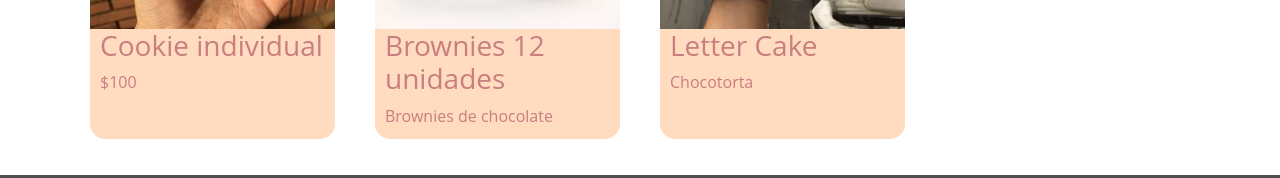
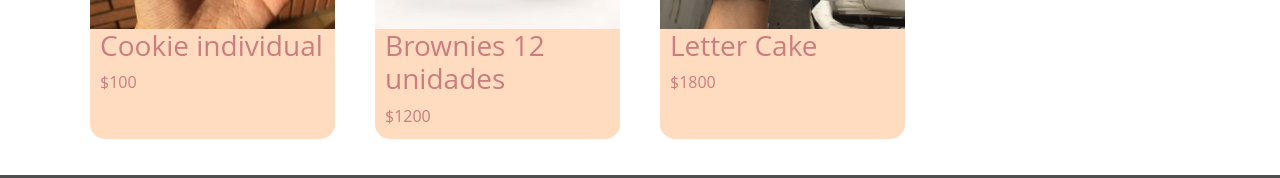
Before and after one commit to zezek19/CamiSweetsPasteleria, a website: page pages/productos.html in a window 1280 px wide. Shown: the part 2508-2686 px from the top of the page. Drawn offline with nearby package versions, Linux system fonts and the light colour scheme.

```diff
--- a/pages/productos.html
+++ b/pages/productos.html
@@ -155,14 +155,14 @@
                     <img class="productos__imagen" src="../images/Brownie-min.jpg" alt="Brownies">
                     <div class="productos__galeria--informacion">
                         <h3 class="productos__galeria--titulo">Brownies 12 unidades</h3>
-                        <p class="productos__galeria--descripcion">Brownies de chocolate </p>
+                        <p class="productos__galeria--descripcion">$1200 </p>
                     </div>
                 </div>
                 <div class="col-lg-3 col-md-6 col-sm-12">
                     <img class="productos__imagen" src="../images/lettercake.jpeg" alt="Letter cake con forma de F">
                     <div class="productos__galeria--informacion">
                         <h3 class="productos__galeria--titulo">Letter Cake</h3>
-                        <p class="productos__galeria--descripcion">Chocotorta </p>
+                        <p class="productos__galeria--descripcion">$1800 </p>
                     </div>
                 </div>
             </div>
```
Also changed, not shown: pages/contacto.html (+1 -18 lines), pages/quienes.html (+1 -2 lines), pages/recetas.html (+0 -1 lines).
